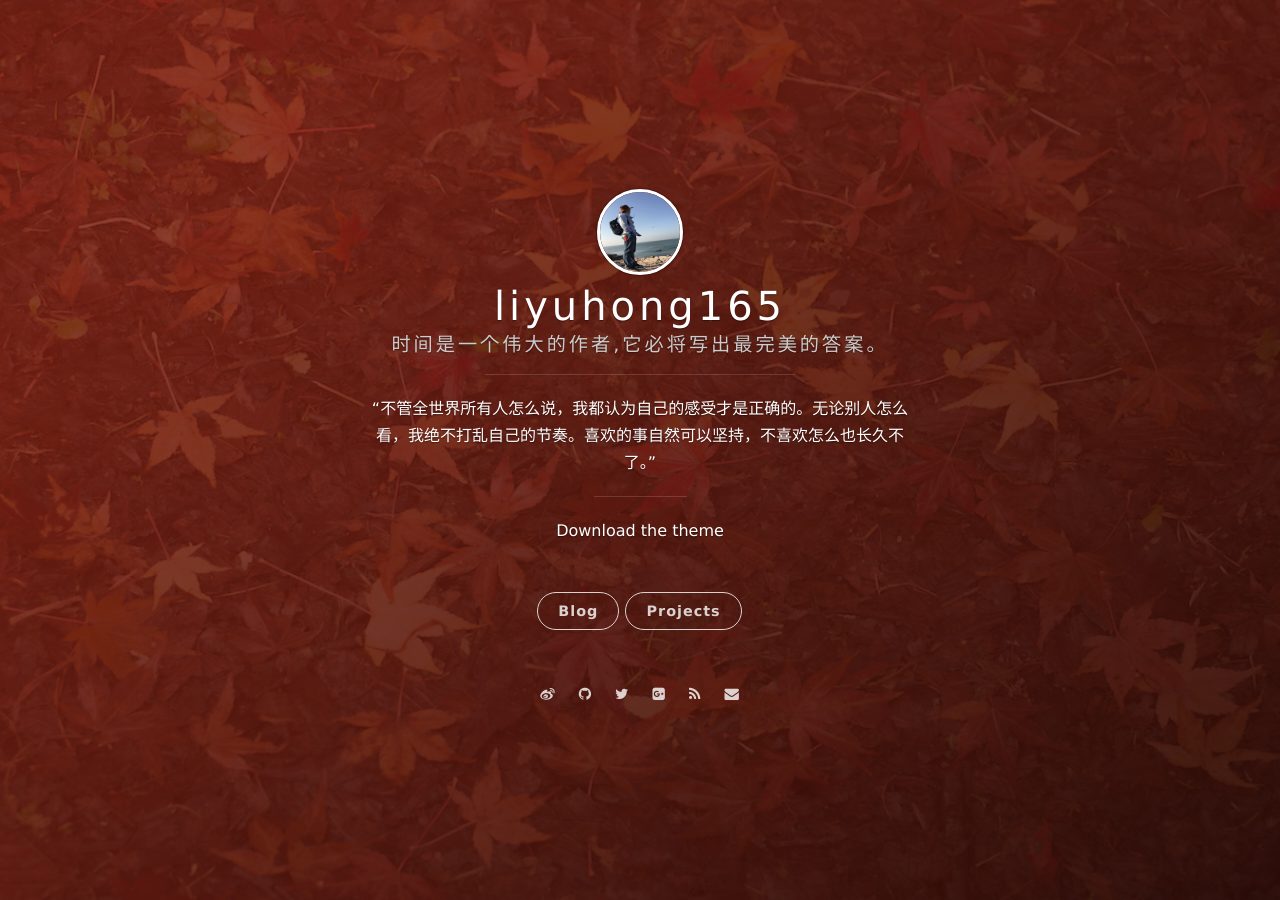
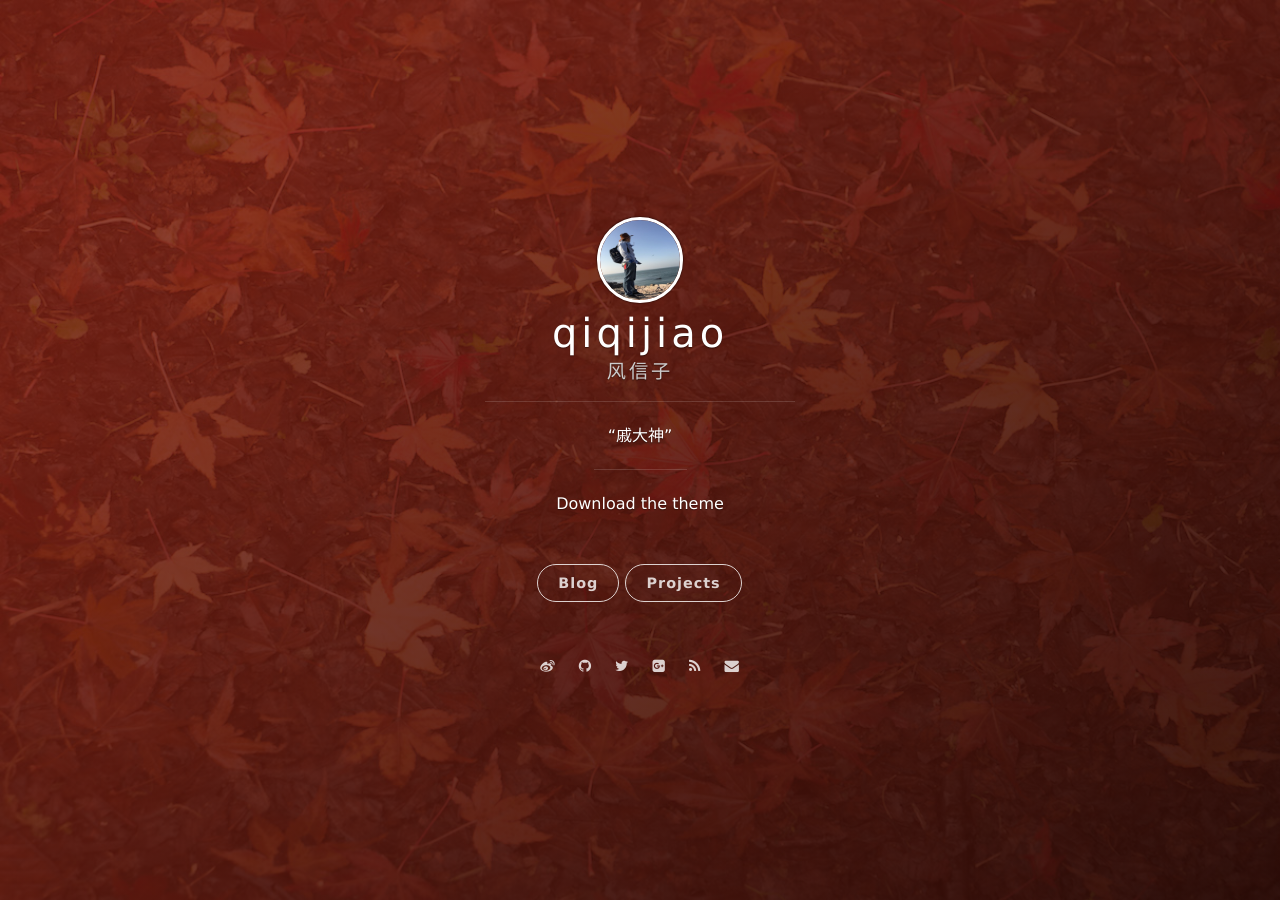
Before and after one commit to qiqijiao/qiqijiao.github.io, a Jekyll site: the page built from index.html, in a window 1280 px wide. Built offline with Jekyll 4.4.1, drawn with Linux system fonts in a browser that asks for light colours; nearby versions of some CDN libraries; the list of posts is cut into pages by our own code.

Commit message:
change my message
change my message.

```diff
--- a/_config.yml
+++ b/_config.yml
@@ -1,8 +1,8 @@
 # Basic
-title: liyuhong165
-subtitle: 时间是一个伟大的作者,它必将写出最完美的答案。
+title: qiqijiao
+subtitle: 风信子
 welcome_message: <a href="https://github.com/onevcat/vno-jekyll" target="_blank">Download the theme</a>
-description: “不管全世界所有人怎么说，我都认为自己的感受才是正确的。无论别人怎么看，我绝不打乱自己的节奏。喜欢的事自然可以坚持，不喜欢怎么也长久不了。”
+description: “戚大神”
 creator: <a href="http://onev.cat">@onevcat</a>
 
 url: "http://vno.onevcat.com"
@@ -38,10 +38,10 @@ comment:
 # Social
 social:
     weibo: onevcat
-    github: lyh165
+    github: qiqijiao
     twitter: onevcat
     gplus: 107108267983477358170
-    mail: liyuhong165@163.com
+    mail: 17326852767@163.com
 
 # Google Analytics
 ga:
```
